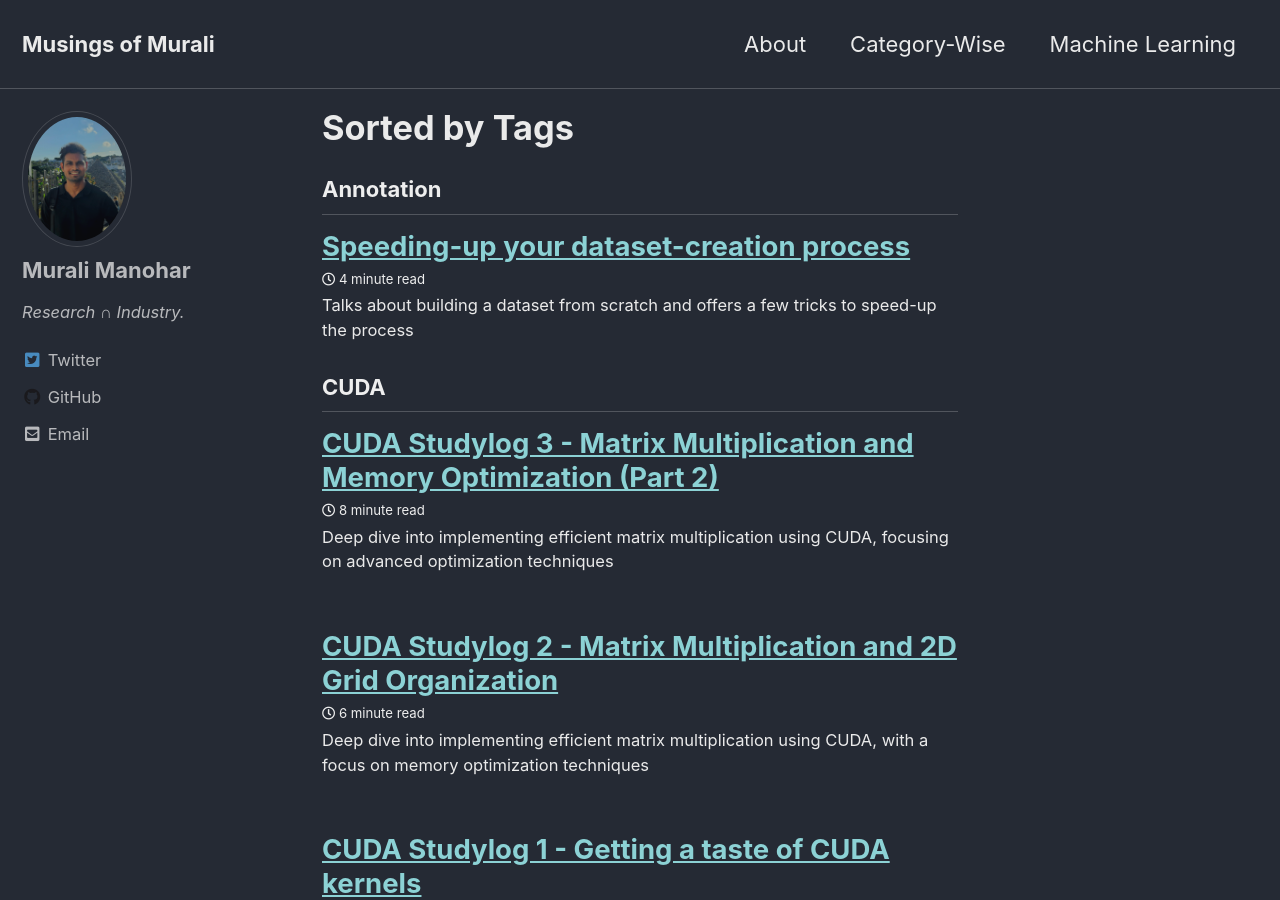
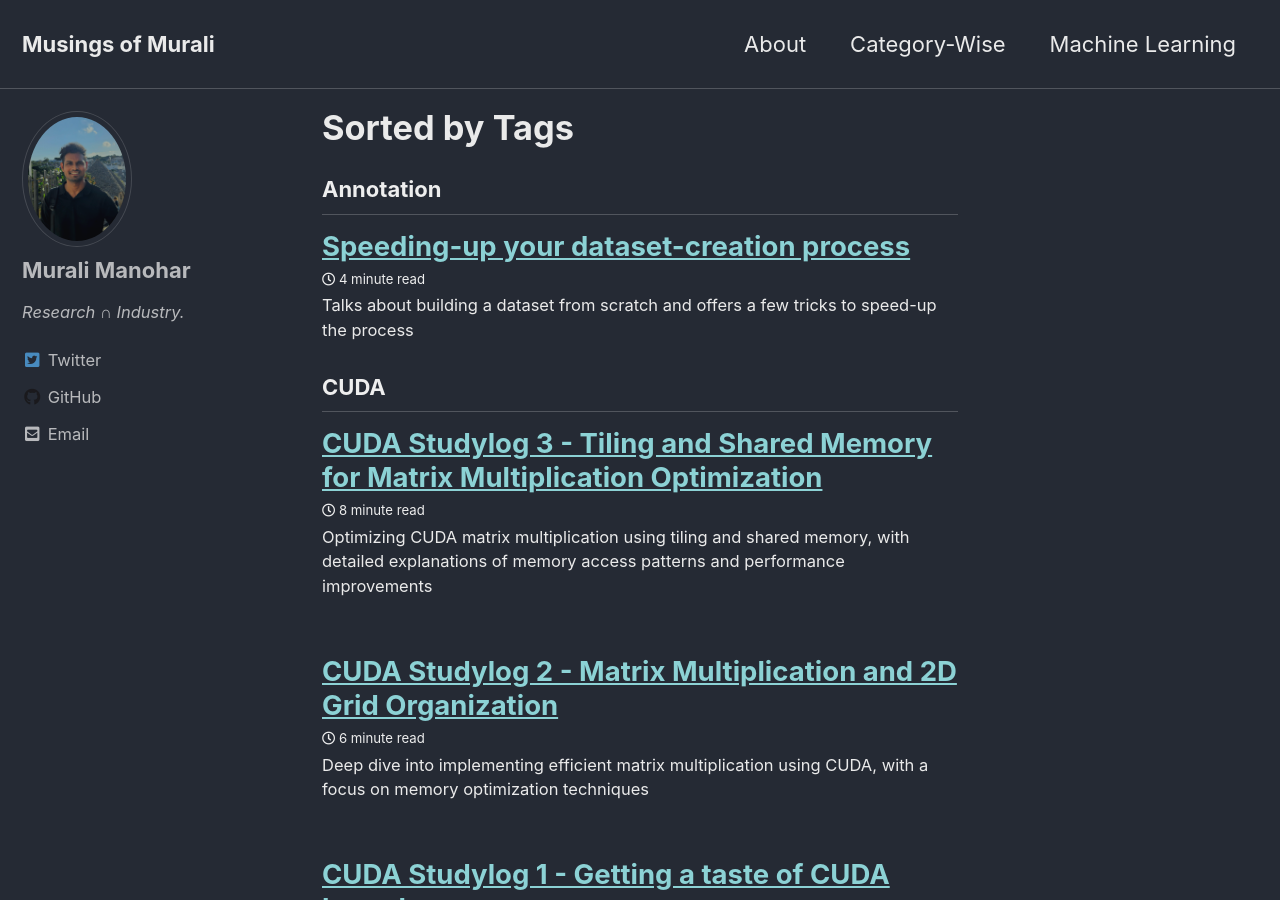
Before and after one commit to gitlost-murali/blogs, a Jekyll site: the page built from _pages/sortbytags.md, in a window 1280 px wide and 900 px high. Built offline with Jekyll 4.4.1, drawn with Linux system fonts in a browser that asks for light colours; cached includes are drawn as plain includes; some of the changed text lies outside the part shown.

Commit message:
update title

```diff
--- a/_posts/2025-02-02-cuda-matmul-2.md
+++ b/_posts/2025-02-02-cuda-matmul-2.md
@@ -1,6 +1,6 @@
 ---
-title: "CUDA Studylog 3 - Matrix Multiplication and Memory Optimization (Part 2)"
-excerpt: "Deep dive into implementing efficient matrix multiplication using CUDA, focusing on advanced optimization techniques"
+title: "CUDA Studylog 3 - Tiling and Shared Memory for Matrix Multiplication Optimization"
+excerpt: "Optimizing CUDA matrix multiplication using tiling and shared memory, with detailed explanations of memory access patterns and performance improvements"
 tags: [CUDA, GPU, ML, Optimization, Performance]
 date: 2025-02-15 05:28:10 +0530
 categories: machine-learning data-science
```
